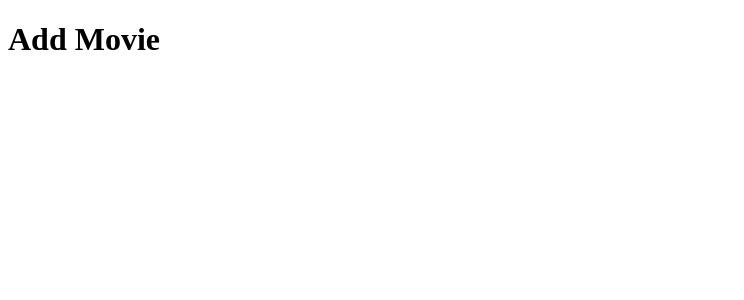
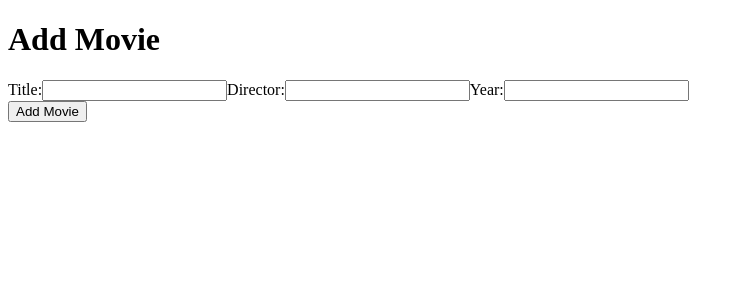
Before and after one commit to ItsSilva/MovieManagerApp, a React (Vite) app in the folder my-react-app/: page /add in a window 1280 px wide. Shown: the top 300 px of the page, without its empty margins (0-744 px from the left). Built offline with nearby package versions, Linux system fonts and the light colour scheme.

Commit message:
Update AddMovie page

```diff
--- a/my-react-app/src/pages/AddMovie.tsx
+++ b/my-react-app/src/pages/AddMovie.tsx
@@ -1,8 +1,62 @@
+import { useState } from "react";
+import { useDispatch } from "react-redux";
+import { useNavigate } from "react-router";
+import { addMovie } from "../redux/slices/GetMoviesSlice";
+
 const AddMovies = () => {
+  const dispatch = useDispatch();
+  const navigate = useNavigate();
+  const [title, setTitle] = useState("");
+  const [director, setDirector] = useState("");
+  const [year, setYear] = useState("");
+
+  const handleSubmit = (e: React.FormEvent) => {
+    e.preventDefault();
+
+    if (title.trim() && director.trim() && year.trim()) {
+      const newMovie = {
+        id: Date.now().toString(),
+        title: title.trim(),
+        director: director.trim(),
+        year: year.trim(),
+      }
+      dispatch(addMovie(newMovie));
+      setTitle("");
+      setDirector("");
+      setYear("");
+      navigate("/");
+    }
+  }
+
   return (
     <div>
       <h1>Add Movie</h1>
-      {/* Form for adding movie details */}
+      <form onSubmit={handleSubmit}>
+        <div>
+          <label>Title:</label>
+          <input
+          type="text"
+          value={title}
+          onChange={(e) => setTitle(e.target.value)}
+          required
+          />
+          <label>Director:</label>
+          <input
+          type="text"
+          value={director}
+          onChange={(e) => setDirector(e.target.value)}
+          required
+          />
+          <label>Year:</label>
+          <input
+          type="text"
+          value={year}
+          onChange={(e) => setYear(e.target.value)}
+          required
+          />
+        </div>
+        <button type="submit">Add Movie</button>
+      </form>
     </div>
   );
 };
```
